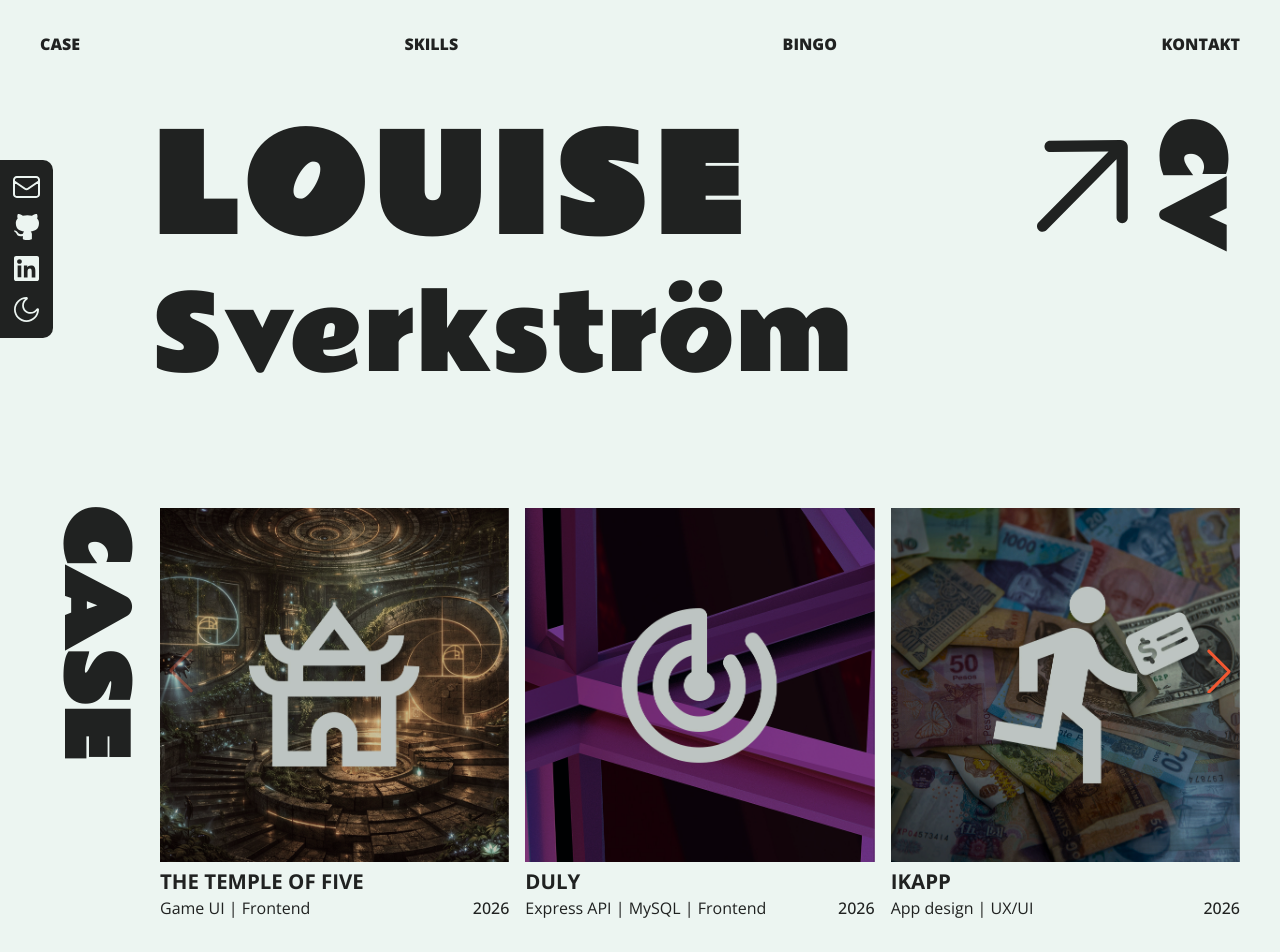
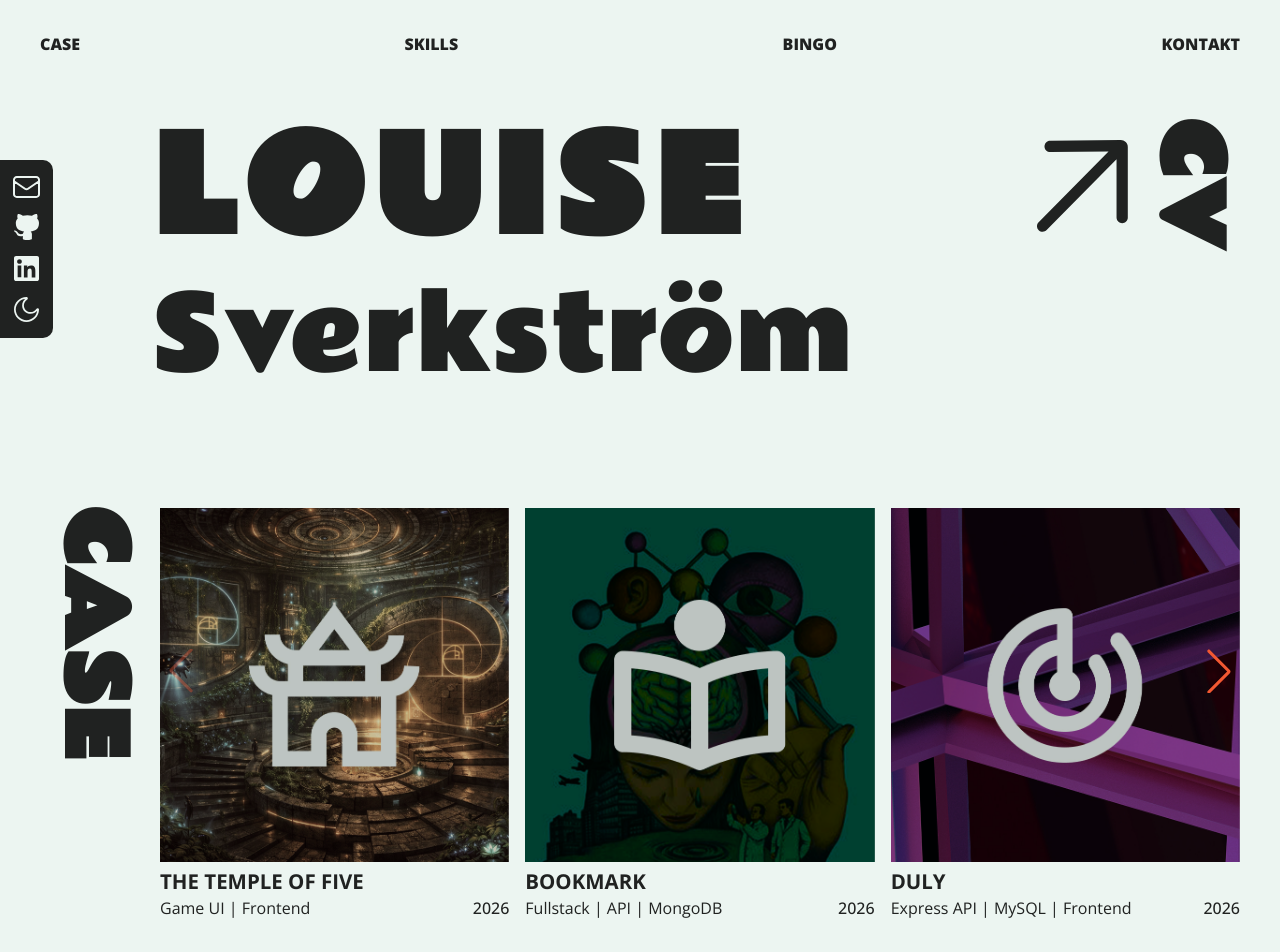
Before and after one commit to LolloLicense/Portfolio-2026, a website built with Vite: page index.html in a window 1280 px wide. Shown: the top 952 px of the page. Built offline with nearby package versions, Linux system fonts and the light colour scheme.

Commit message:
add: bookmark project to case-slider

```diff
--- a/index.html
+++ b/index.html
@@ -241,7 +241,32 @@
                     </div>
                   </div>
                 </div>
-                <!-- Case 2 Duly -->
+
+                <!-- Case 2 Bookmark -->
+                <div class="swiper-slide">
+                  <div class="caseImageWrap">
+                    <a
+                      href="https://bookmark-omega-ten.vercel.app/"
+                      target="_blank"
+                      rel="noopener noreferrer"
+                    >
+                      <img
+                        src="/images/case-6.png"
+                        alt="Projektbild för Bookmark"
+                      />
+                    </a>
+                  </div>
+
+                  <div class="caseMeta">
+                    <h3 class="caseTitle">Bookmark</h3>
+                    <div class="caseDesc">
+                      <p class="caseLabel">Fullstack | API | MongoDB</p>
+                      <p class="year">2026</p>
+                    </div>
+                  </div>
+                </div>
+
+                <!-- Case 3 Duly -->
                 <div class="swiper-slide">
                   <div class="caseImageWrap">
                     <a
@@ -264,7 +289,7 @@
                   </div>
                 </div>
 
-                <!-- Case 3 ikapp-->
+                <!-- Case 4 ikapp-->
                 <div class="swiper-slide">
                   <div class="caseImageWrap">
                     <a
@@ -286,30 +311,6 @@
                     </div>
                   </div>
                 </div>
-
-                <!-- Case 4 turtles
-                <div class="swiper-slide">
-                  <div class="caseImageWrap">
-                    <a
-                      href="https://lollolicense.github.io/A-new-turtle-in-town/"
-                      target="_blank"
-                      rel="noopener noreferrer"
-                    >
-                      <img
-                        src="/images/case-6.jpg"
-                        alt="Projektbild för Turtles new crew"
-                      />
-                    </a>
-                  </div>
-
-                  <div class="caseMeta">
-                    <h3 class="caseTitle">A New Turtle in Town</h3>
-                    <div class="caseDesc">
-                      <p class="caseLabel">AI visuals | Interactive SVG</p>
-                      <p class="year">2026</p>
-                    </div>
-                  </div>
-                </div> -->
 
                 <!-- Case 5 Los donuts -->
                 <div class="swiper-slide">
```
Also changed, not shown: public/images/case-6.jpg (deleted), public/images/case-6.png (added).
